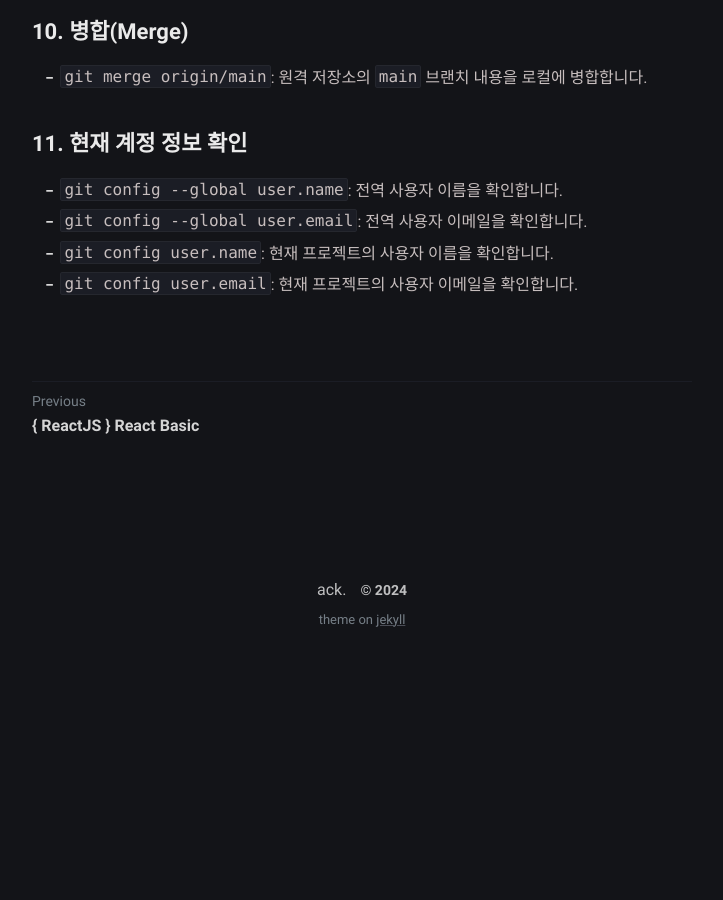
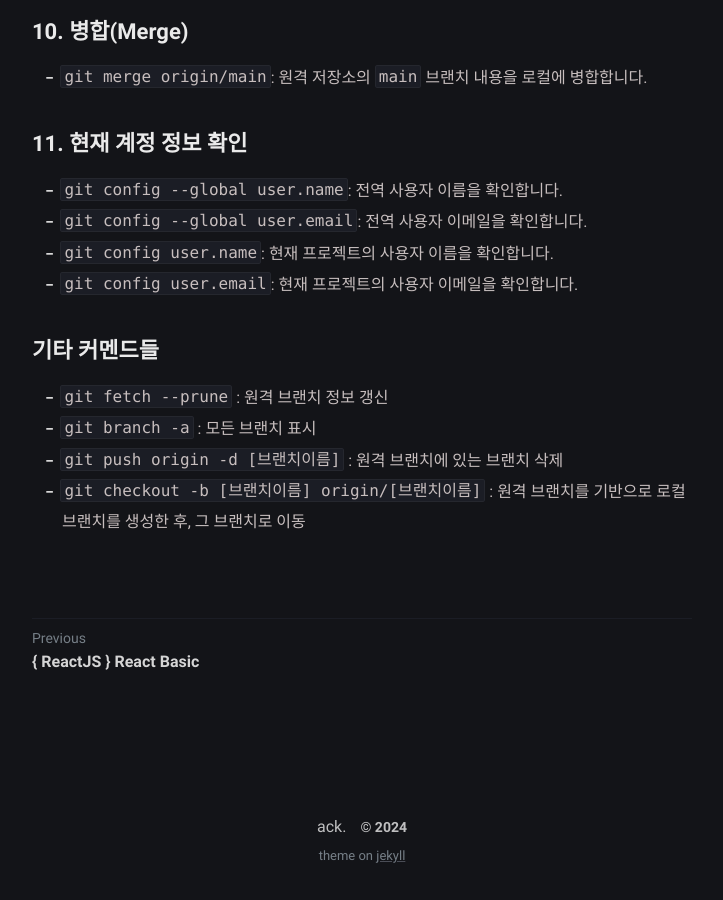
Before and after one commit to Hyukjoo-Lee/Hyukjoo-Lee.github.io, a Jekyll site: the page built from _posts/2024-10-21-Git_commands.markdown, in a window 1280 px wide and 900 px high, scrolled down 1858 px. Shown: the whole window, without its empty margins (278-1001 px from the left). Built offline with Jekyll 4.4.1, drawn with Linux system fonts in a browser that asks for light colours; before the commit the page ends 2522 px from its top, so only the background shows below that.

Commit message:
git 명령어 추가

```diff
--- a/_posts/2024-10-21-Git_commands.markdown
+++ b/_posts/2024-10-21-Git_commands.markdown
@@ -63,3 +63,10 @@ tags: [Git]
 - `git config --global user.email`: 전역 사용자 이메일을 확인합니다.
 - `git config user.name`: 현재 프로젝트의 사용자 이름을 확인합니다.
 - `git config user.email`: 현재 프로젝트의 사용자 이메일을 확인합니다.
+
+## 기타 커멘드들
+
+- `git fetch --prune` : 원격 브랜치 정보 갱신
+- `git branch -a` : 모든 브랜치 표시
+- `git push origin -d [브랜치이름]` : 원격 브랜치에 있는 브랜치 삭제
+- `git checkout -b [브랜치이름] origin/[브랜치이름]` : 원격 브랜치를 기반으로 로컬 브랜치를 생성한 후, 그 브랜치로 이동
```
